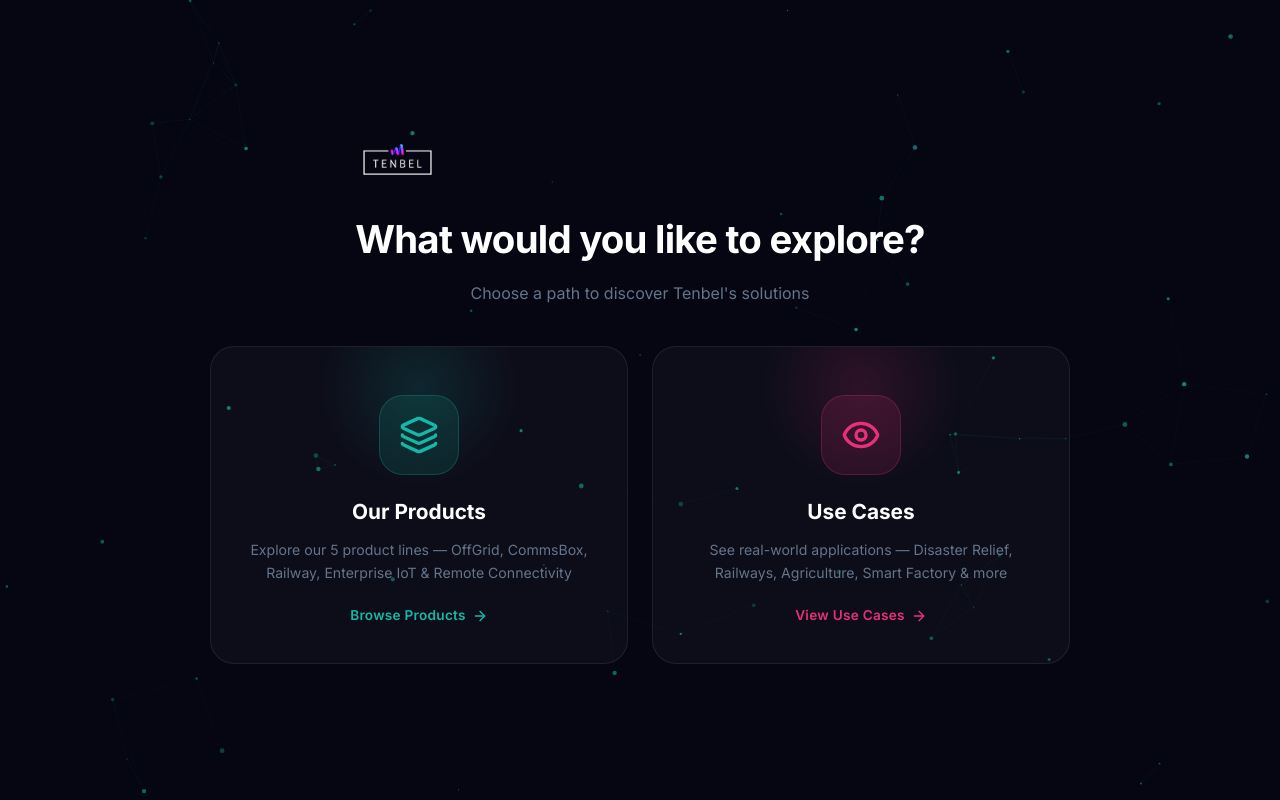
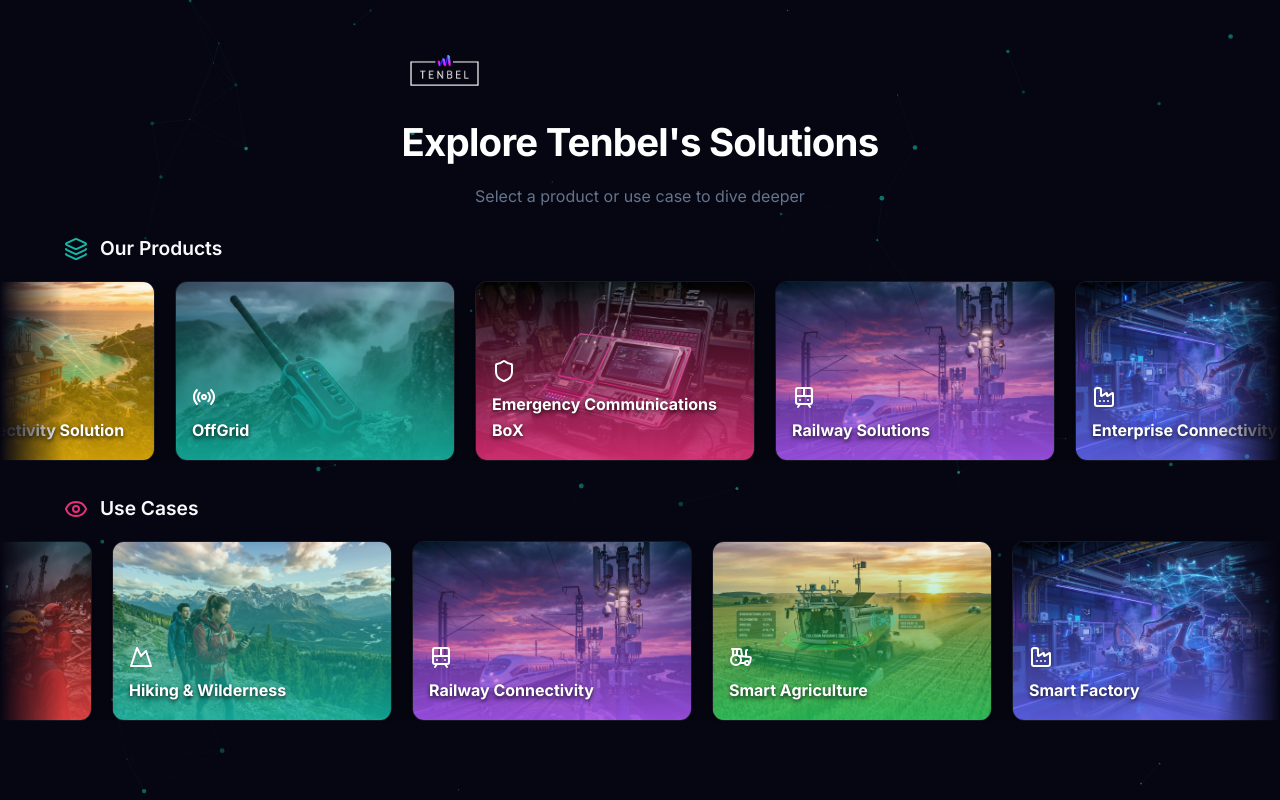
Before and after one commit to Kjeez/tenbel, a React (Vite) app: page /mwc in a window 1280 px wide. Both pictures are taken after a click on the button "Enter Showcase". Built offline with nearby package versions, Linux system fonts and the light colour scheme.

Commit message:
feat: replace choose screen with horizontal auto-scrolling carousels

```diff
--- a/src/pages/MWCShowcase.tsx
+++ b/src/pages/MWCShowcase.tsx
@@ -394,8 +394,6 @@
     setView('choose');
   }, []);
 
-  const goToProducts = useCallback(() => setView('products'), []);
-  const goToUseCases = useCallback(() => setView('usecases'), []);
   const goToChoose = useCallback(() => setView('choose'), []);
 
   const openProduct = useCallback((i: number) => {
@@ -422,8 +420,8 @@
         {view === 'choose' && (
           <ChooseScreen
             key="choose"
-            onProducts={goToProducts}
-            onUseCases={goToUseCases}
+            onSelectProduct={openProduct}
+            onSelectUseCase={openUseCase}
           />
         )}
         {view === 'products' && (
@@ -581,7 +579,10 @@
 
 /* ─── CHOOSE SCREEN ─────────────────────────────────────────────────── */
 
-function ChooseScreen({ onProducts, onUseCases }: { onProducts: () => void; onUseCases: () => void }) {
+function ChooseScreen({ onSelectProduct, onSelectUseCase }: { onSelectProduct: (i: number) => void; onSelectUseCase: (i: number) => void }) {
+  const prodArray = [...products, ...products, ...products, ...products];
+  const useCaseArray = [...useCases, ...useCases, ...useCases, ...useCases];
+
   return (
     <motion.div
       className="mwc-screen"
@@ -589,57 +590,66 @@
       animate={{ opacity: 1 }}
       exit={{ opacity: 0 }}
       transition={{ duration: 0.5 }}
+      style={{ overflow: 'hidden' }}
     >
       <ParticleBackground />
 
-      <div className="mwc-choose-content">
+      <div className="mwc-choose-content-new">
         <motion.div
           initial={{ opacity: 0, y: -20 }}
           animate={{ opacity: 1, y: 0 }}
           transition={{ delay: 0.2 }}
-          className="mwc-choose-header"
+          className="mwc-choose-header mwc-choose-header--new"
         >
-          <img src="/logo-new.png" alt="Tenbel" className="mwc-choose-logo" />
-          <h2 className="mwc-choose-title">What would you like to explore?</h2>
-          <p className="mwc-choose-subtitle">Choose a path to discover Tenbel's solutions</p>
+          <img src="/logo-new.png" alt="Tenbel" className="mwc-choose-logo" style={{ marginBottom: '16px' }} />
+          <h2 className="mwc-choose-title">Explore Tenbel's Solutions</h2>
+          <p className="mwc-choose-subtitle">Select a product or use case to dive deeper</p>
         </motion.div>
 
-        <div className="mwc-choose-cards">
-          <motion.button
-            initial={{ opacity: 0, x: -40 }}
-            animate={{ opacity: 1, x: 0 }}
-            transition={{ delay: 0.4, type: 'spring', stiffness: 100 }}
-            onClick={onProducts}
-            className="mwc-choose-card mwc-choose-card--products"
-          >
-            <div className="mwc-choose-card-glow" />
-            <div className="mwc-choose-card-icon">
-              <Layers size={40} />
+        {/* Product Carousel (Left to Right) */}
+        <div className="mwc-carousel-wrapper">
+          <h3 className="mwc-carousel-title"><Layers size={24} color="#14b8a6" /> Our Products</h3>
+          <div className="mwc-carousel-track-container">
+            <div className="mwc-carousel-track mwc-carousel-track--right">
+              {prodArray.map((p, i) => {
+                const originalIndex = i % products.length;
+                const Icon = p.icon;
+                return (
+                  <div key={`p-${i}`} className="mwc-carousel-item" onClick={() => onSelectProduct(originalIndex)}>
+                    <img src={p.image} alt={p.title} className="mwc-carousel-item-img" />
+                    <div className="mwc-carousel-item-overlay" style={{ background: `linear-gradient(to top, ${p.color}dd, transparent)` }} />
+                    <div className="mwc-carousel-item-content">
+                      <Icon size={24} style={{ color: '#fff', marginBottom: '8px' }} />
+                      <h4>{p.title}</h4>
+                    </div>
+                  </div>
+                );
+              })}
             </div>
-            <h3>Our Products</h3>
-            <p>Explore our 5 product lines — OffGrid, CommsBox, Railway, Enterprise IoT & Remote Connectivity</p>
-            <span className="mwc-choose-card-cta">
-              Browse Products <ArrowRight size={16} />
-            </span>
-          </motion.button>
-
-          <motion.button
-            initial={{ opacity: 0, x: 40 }}
-            animate={{ opacity: 1, x: 0 }}
-            transition={{ delay: 0.5, type: 'spring', stiffness: 100 }}
-            onClick={onUseCases}
-            className="mwc-choose-card mwc-choose-card--usecases"
-          >
-            <div className="mwc-choose-card-glow mwc-choose-card-glow--alt" />
-            <div className="mwc-choose-card-icon mwc-choose-card-icon--alt">
-              <Eye size={40} />
+          </div>
+        </div>
+
+        {/* Use Case Carousel (Right to Left) */}
+        <div className="mwc-carousel-wrapper">
+          <h3 className="mwc-carousel-title"><Eye size={24} color="#E8307A" /> Use Cases</h3>
+          <div className="mwc-carousel-track-container">
+            <div className="mwc-carousel-track mwc-carousel-track--left">
+              {useCaseArray.map((u, i) => {
+                const originalIndex = i % useCases.length;
+                const Icon = u.icon;
+                return (
+                  <div key={`u-${i}`} className="mwc-carousel-item" onClick={() => onSelectUseCase(originalIndex)}>
+                    <img src={u.image} alt={u.title} className="mwc-carousel-item-img" />
+                    <div className="mwc-carousel-item-overlay" style={{ background: `linear-gradient(to top, ${u.color}dd, transparent)` }} />
+                    <div className="mwc-carousel-item-content">
+                      <Icon size={24} style={{ color: '#fff', marginBottom: '8px' }} />
+                      <h4>{u.title}</h4>
+                    </div>
+                  </div>
+                );
+              })}
             </div>
-            <h3>Use Cases</h3>
-            <p>See real-world applications — Disaster Relief, Railways, Agriculture, Smart Factory & more</p>
-            <span className="mwc-choose-card-cta mwc-choose-card-cta--alt">
-              View Use Cases <ArrowRight size={16} />
-            </span>
-          </motion.button>
+          </div>
         </div>
       </div>
     </motion.div>
@@ -1403,6 +1413,125 @@
   color: #E8307A;
 }
 
+/* ── Carousel Marquee ────────────────────────────────────── */
+.mwc-choose-content-new {
+  position: absolute;
+  top: 0; left: 0; right: 0; bottom: 0;
+  display: flex;
+  flex-direction: column;
+  justify-content: center;
+  align-items: center;
+  padding: 40px 0;
+  z-index: 10;
+}
+
+.mwc-choose-header--new {
+  text-align: center;
+  margin-bottom: 24px;
+}
+
+.mwc-carousel-wrapper {
+  width: 100%;
+  margin-bottom: 32px;
+}
+
+.mwc-carousel-title {
+  font-size: 1.2rem;
+  font-weight: 600;
+  margin-left: 5%;
+  margin-bottom: 16px;
+  color: #f8fafc;
+  display: flex;
+  align-items: center;
+  gap: 12px;
+}
+
+.mwc-carousel-track-container {
+  width: 100%;
+  overflow: hidden;
+  position: relative;
+  -webkit-mask-image: linear-gradient(to right, transparent, black 5%, black 95%, transparent);
+  mask-image: linear-gradient(to right, transparent, black 5%, black 95%, transparent);
+}
+
+.mwc-carousel-track {
+  display: flex;
+  width: max-content;
+}
+
+.mwc-carousel-track--left {
+  animation: marquee-left 40s linear infinite;
+}
+.mwc-carousel-track--right {
+  animation: marquee-right 40s linear infinite;
+}
+
+.mwc-carousel-track:hover {
+  animation-play-state: paused;
+}
+
+@keyframes marquee-left {
+  0% { transform: translateX(0); }
+  100% { transform: translateX(-50%); }
+}
+
+@keyframes marquee-right {
+  0% { transform: translateX(-50%); }
+  100% { transform: translateX(0); }
+}
+
+.mwc-carousel-item {
+  position: relative;
+  width: 280px;
+  height: 180px;
+  border-radius: 12px;
+  margin: 0 10px;
+  overflow: hidden;
+  cursor: pointer;
+  box-shadow: 0 10px 20px rgba(0,0,0,0.4);
+  border: 1px solid rgba(255,255,255,0.08);
+  transition: all 0.3s cubic-bezier(0.4, 0, 0.2, 1);
+}
+
+.mwc-carousel-item:hover {
+  transform: translateY(-8px) scale(1.02);
+  border-color: rgba(255,255,255,0.3);
+  box-shadow: 0 15px 30px rgba(0,0,0,0.6);
+  z-index: 20;
+}
+
+.mwc-carousel-item-img {
+  position: absolute;
+  top: 0; left: 0; width: 100%; height: 100%;
+  object-fit: cover;
+  transition: transform 0.5s ease;
+}
+
+.mwc-carousel-item:hover .mwc-carousel-item-img {
+  transform: scale(1.1);
+}
+
+.mwc-carousel-item-overlay {
+  position: absolute;
+  top: 0; left: 0; width: 100%; height: 100%;
+  transition: opacity 0.3s ease;
+}
+
+.mwc-carousel-item-content {
+  position: absolute;
+  bottom: 0; left: 0; right: 0;
+  padding: 16px;
+  color: white;
+  z-index: 2;
+}
+
+.mwc-carousel-item-content h4 {
+  font-size: 1rem;
+  font-weight: 700;
+  margin: 0;
+  text-shadow: 0 2px 4px rgba(0,0,0,0.8);
+}
+
 /* ── Nav Bar ────────────────────────────────────────────── */
 .mwc-nav-bar {
   position: fixed;
```
